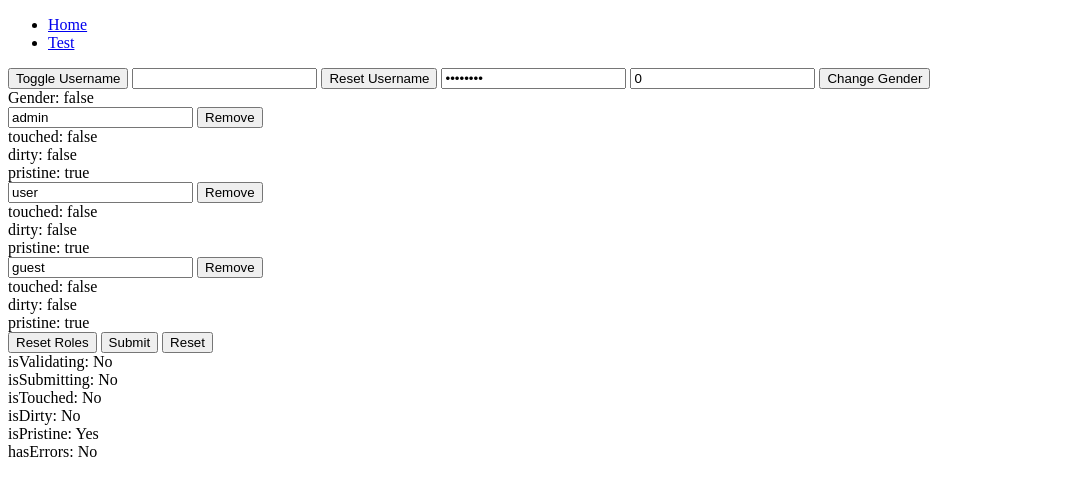
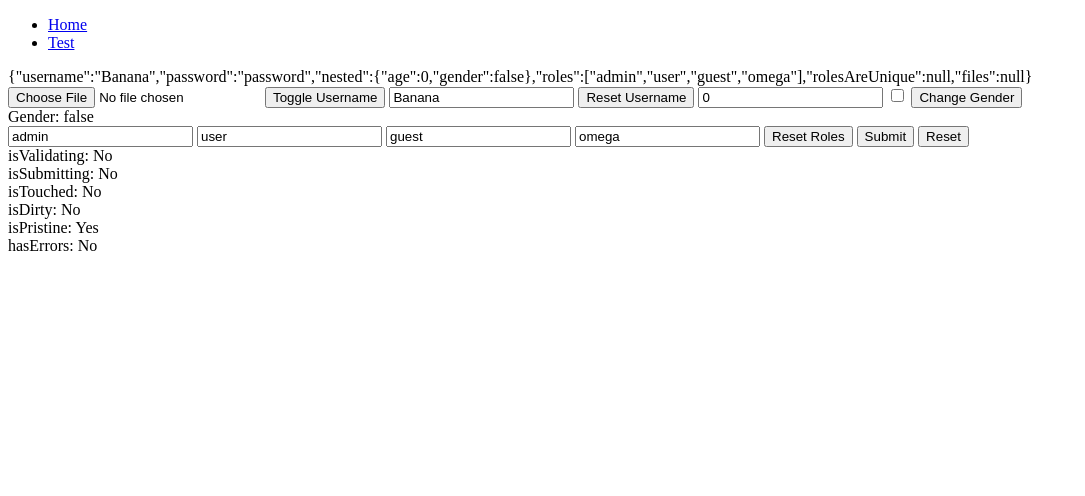
Before and after one commit to nickt26/svelte-headless-form, a SvelteKit app in the folder app/: page / in a window 1280 px wide. Shown: the top 496 px of the page, without its empty margins (0-1085 px from the left). Built offline with nearby package versions, Linux system fonts and the light colour scheme.

Commit message:
lots of changes

```diff
--- a/app/package.json
+++ b/app/package.json
@@ -25,7 +25,8 @@
 		"svelte-check": "^3.0.1",
 		"tslib": "^2.4.1",
 		"typescript": "^5.0.0",
-		"vite": "^4.2.0"
+		"vite": "^4.2.0",
+		"zod": "^3.21.4"
 	},
 	"type": "module"
 }
--- a/app/src/components/FieldArray.svelte
+++ b/app/src/components/FieldArray.svelte
@@ -7,6 +7,7 @@
 
 	export let control: FormControl<FormValues>;
 	export let name: string;
+	// export let onInput: () => void = () => {};
 	const {
 		fields,
 		remove,
@@ -15,11 +16,11 @@
 </script>
 
 <div>
-	{#each $fields as _, index}
-		<Input {control} name={`${name}.${index}`} />
-		<button type="button" on:click={() => remove(index)}>Remove</button>
-		<div>touched: {$touched.roles[index]}</div>
-		<div>dirty: {$dirty.roles[index]}</div>
-		<div>pristine: {!$dirty.roles[index]}</div>
+	{#each $fields as _, i}
+		<Input {control} name={`${name}.${i}`} />
+		<button type="button" on:click={() => remove(i)}>Remove</button>
+		<div>touched: {$touched.roles[i]}</div>
+		<div>dirty: {$dirty.roles[i]}</div>
+		<div>pristine: {!$dirty.roles[i]}</div>
 	{/each}
 </div>
--- a/app/src/components/Input.svelte
+++ b/app/src/components/Input.svelte
@@ -2,31 +2,18 @@
 	import { useField } from '../../../src/core/useField';
 	import type { FormControl } from '../../../src/types/Form';
 
-	type IncomingFormValues = $$Generic;
-
 	export let name: string;
-	export let control: FormControl<IncomingFormValues & object>;
+	export let control: FormControl;
 	export let type = 'text';
-	export let parseToInt = false;
 
 	const {
 		field: { value },
 		fieldState: { error, isTouched },
 		form: { register },
-	} = useField<string | number | null, IncomingFormValues & object>({ name, control });
+	} = useField<string | number | null>({ name, control });
 </script>
 
-<input
-	{type}
-	value={$value}
-	on:input={(e) =>
-		($value = parseToInt
-			? isNaN(parseInt(e.currentTarget.value))
-				? null
-				: parseInt(e.currentTarget.value)
-			: e.currentTarget.value)}
-	use:register={{ name }}
-/>
+<input {type} value={$value} use:register={{name}} />
 {#if $error && $isTouched}
 	<span style="color:red;">{$error}</span>
 {/if}
--- a/app/src/routes/+layout.svelte
+++ b/app/src/routes/+layout.svelte
@@ -1,3 +1,4 @@
+
 <nav>
 	<ul>
 		<li><a href="/">Home</a></li>
--- a/app/src/routes/+page.svelte
+++ b/app/src/routes/+page.svelte
@@ -1,7 +1,5 @@
 <script lang="ts">
 	import { createForm } from '../../../src/core/createForm';
-	import FieldArray from '../components/FieldArray.svelte';
-	import Input from '../components/Input.svelte';
 	import { roles, type FormValues } from '../types/FormValues';
 
 	const delay = <T>(fn: () => T): Promise<T> =>
@@ -11,8 +9,43 @@
 			}, 3000),
 		);
 
-	const initialValues: FormValues = {
-		username: '',
+	// const banana: TriggerFields<FormValues> = {
+	// 	username: ['username'],
+	// 	password: ['password'],
+	// 	nested: {
+	// 		triggers: ['nested'],
+	// 	},
+	// 	roles: {
+	// 		triggers: ['roles'],
+	// 		values: [['roles.0']],
+	// 	},
+	// 	rolesAreUnique: ['roles'],
+	// };
+
+	const {
+		submitForm,
+		errors,
+		values,
+		state,
+		resetForm,
+		resetField,
+		control,
+		register,
+		touched,
+		handleChange,
+		handleBlur,
+		initialValues,
+		initialDeps,
+		initialValidators,
+		validators,
+		latestFieldEvent,
+		validate,
+		updateValue,
+		deps,
+		useFieldArray
+	} = createForm<FormValues>({
+		initialValues: {
+			username: 'Banana',
 			password: 'password',
 			nested: {
 				age: 0,
@@ -20,13 +53,10 @@
 			},
 			roles: ['admin', 'user', 'guest'],
 			rolesAreUnique: null,
-	};
-
-	const { submitForm, errors, values, state, resetForm, resetField, control, register, touched } =
-		createForm<FormValues>({
-			initialValues,
-			initialValidators: {
-				username: (value) => delay(() => (value.length > 0 ? false : 'Username is required')),
+			files: null,
+		},
+		initialValidators: (initialValues) => ({
+			username: (value) => (value.length > 0 ? false : 'Username is required'),
 			password: (value) => (value.length > 0 ? false : 'Password is required'),
 			nested: {
 				age: (val) => (val === null ? 'Age is required' : val <= 0 ? 'Age must be greater than 0' : false),
@@ -34,90 +64,109 @@
 			},
 			roles: initialValues.roles.map((_) => (val) => !roles.includes(val) ? 'Role is invalid' : false),
 			rolesAreUnique: (_, { values, errors }) => {
-					return values.roles.some((role, i) => values.roles.some((_role, j) => _role === role && i !== j)) &&
-						errors.roles.every((error) => error === false)
-						? 'Roles must be unique'
-						: false;
+				const allRolesAreNotUnique = values.roles.some((role, i) =>
+					values.roles.some((_role, j) => _role === role && i !== j),
+				);
+				const allRolesHaveNoErrors = !errors.roles.some((error) => error === false);
+				return allRolesAreNotUnique && allRolesHaveNoErrors ? 'Roles must be unique' : false;
 			},
-			},
+		}),
 		initialDeps: {
-				// username: ['nested'],
-				// password: ['username'],
 			rolesAreUnique: ['roles'],
 		},
 		// validationResolver: (values) => {
-			// 	const errors: PartialErrorFields<typeof initialValues> = {};
+		// 	const errors = {} as PartialDeep<ObjectDeep<FormValues, string | false>>;
 
 		// 	if (values.username.length === 0) errors.username = 'Username is required';
 
 		// 	if (values.password.length === 0) errors.password = 'Password is required';
 
-			// 	if (values.nested.age <= 0 || values.nested.age === null)
-			// 		errors.nested === undefined
-			// 			? (errors.nested = { age: 'Age must be greater than 0' })
-			// 			: (errors.nested.age = 'Age must be greater than 0');
+		// 	if (isObject(values.nested)) {
+		// 		if (values.nested.age <= 0 || values.nested.age === null)
+		// 			if (errors.nested === undefined) errors.nested = { age: 'Age must be greater than 0' };
+		// 			else if (isObject(errors.nested)) errors.nested.age = 'Age must be greater than 0';
 
-			// 	if (values.nested.gender === false)
-			// 		errors.nested === undefined
-			// 			? (errors.nested = { gender: 'Gender must be true' })
-			// 			: (errors.nested.gender = 'Gender must be true');
+		// 		if (values.nested.gender === false)
+		// 			if (errors.nested === undefined) errors.nested = { gender: 'Gender must be true' };
+		// 			else if (isObject(errors.nested)) errors.nested.gender = 'Gender must be true';
+		// 	}
 		// 	return errors;
-			// }
+		// },
 	});
 
 	let showUsername = true;
+
+	const rolesArray = useFieldArray('roles');
+	rolesArray.append('omega', {
+		validate: true,
+	});
+
+	$: jsonstring = JSON.stringify($values);
 </script>
 
 <form
-	on:submit|preventDefault={submitForm(
+	on:submit={submitForm(
 		(values) => delay(() => console.log(values)),
 		(errors) => console.log(errors),
 	)}
 >
+	{jsonstring}
+	<input type="file" use:register={{ name: 'files' }} />
+	{#if $values.files}
+		{#each $values.files as file}
+			<div>
+				{file.name}
+			</div>
+		{/each}
+	{/if}
 	<button type="button" on:click={() => (showUsername = !showUsername)}>Toggle Username</button>
 	{#if showUsername}
-		<Input {control} name="username" />
-		<button type="button" on:click={() => resetField('username')}>Reset Username</button>
+		<input type="text" bind:value={$values.username} />
+		<button type="button" on:click={() => resetField('username', { value: 'banana', deps: [], validator: () => false })}
+			>Reset Username</button
+		>
 	{/if}
+	<!-- <Input {control} name="password" type="password" />
+	<Input {control} name="nested.age" type="number" /> -->
+	<input type="number" bind:value={$values.nested.age} on:blur={() => handleBlur('nested.age')} />
 
-	<Input {control} name="password" type="password" />
-	<Input {control} name="nested.age" type="number" parseToInt />
-
+	<input type="checkbox" bind:checked={$values.nested.gender} />
 	<button
 		type="button"
-		on:click={() => ($values.nested.gender = !$values.nested.gender)}
-		use:register={{ name: 'nested.gender', changeEvent: 'click' }}>Change Gender</button
+		on:click={() =>
+			'gender' in $values.nested && $values.nested.gender
+				? ($values.nested = { gender: false, age: 15 })
+				: ($values.nested = { gender: true, age: 10 })}
+		on:blur={() => handleBlur('nested.gender')}>Change Gender</button
 	>
-	<div>Gender: {$values.nested.gender}</div>
-	{#if $errors.nested.gender}
-		<div>
+	<div>Gender: {'gender' in $values.nested ? $values.nested.gender : 'No gender selected'}</div>
+
+	{#if 'gender' in $errors.nested && $errors?.nested?.gender}
+		<div style="color:red">
 			{$errors.nested.gender}
 		</div>
 	{/if}
 
-	<FieldArray name="roles" {control} />
+	<!-- <FieldArray name="roles" {control} /> -->
+	{#each $values.roles as role, i}
+		<input type="text" bind:value={role} />
+		{#if $errors?.roles?.[i]}
+			<div style="color:red">
+				{$errors.roles[i]}
+			</div>
+		{/if}
+	{/each}
 	<button type="button" on:click={() => resetField('roles')}>Reset Roles</button>
 	{#if $errors.rolesAreUnique}
-		<div>{$errors.rolesAreUnique}</div>
+		<div style="color:red;">{$errors.rolesAreUnique}</div>
 	{/if}
 
 	<button type="submit">Submit</button>
 	<button
 		type="button"
-		on:click={() =>
-			resetForm(
-				{
-					username: 'banana',
-					nested: { age: 10 },
-					roles: ['baker', 'admin', 'user', 'omega'],
-				},
-				{
-					replaceArrays: false,
-					validators: (values) => ({
-						roles: values.roles.map((_) => (val) => !roles.includes(val) ? 'Role is invalid' : false),
-					}),
-				},
-			)}>Reset</button
+		on:click={() => resetForm({ values: initialValues, validators: initialValidators, deps: initialDeps })}
+	>
+		Reset</button
 	>
 
 	<div>
--- a/app/src/types/FormValues.ts
+++ b/app/src/types/FormValues.ts
@@ -5,9 +5,15 @@ export type FormValues = {
 	username: string;
 	password: string;
 	roles: Roles[];
-	nested: {
-		age: number;
-		gender: boolean;
-	};
+	nested:
+		| {
+				age: number;
+				gender: boolean;
+		  }
+		| {
+				height: number;
+				weight: number;
+		  };
 	rolesAreUnique: null;
+	files: FileList | null;
 };
```
Also changed, not shown: app/src/components/CustomInput.svelte (added, +7 -0 lines), app/src/routes/test/+page.svelte (+5 -9 lines), app/.eslintrc.cjs, app/src/routes/+layout.ts (added), 1 other file (tests, documents, lock files or other folders). Lines whose indentation alone changed are shown as unchanged.
